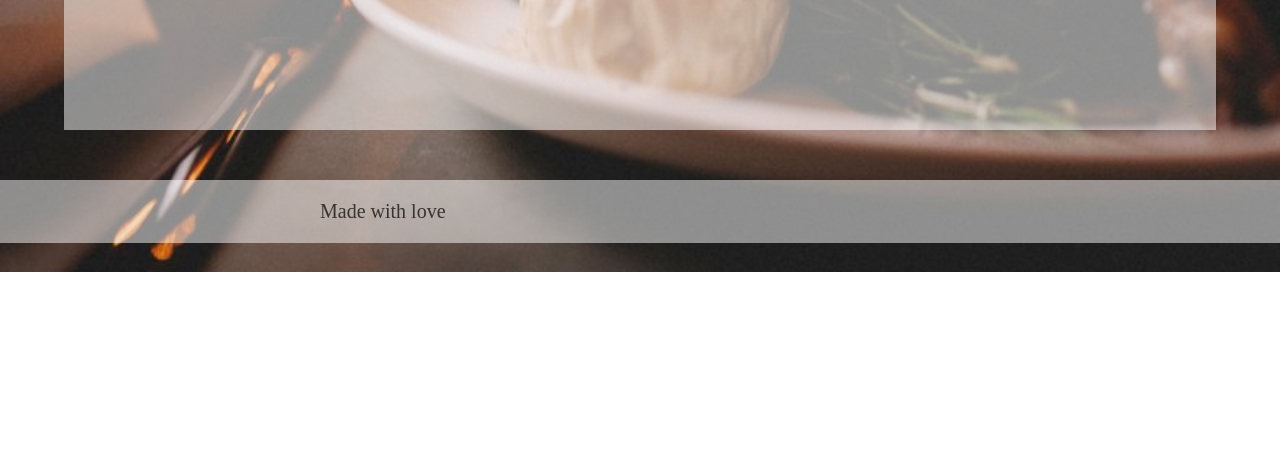
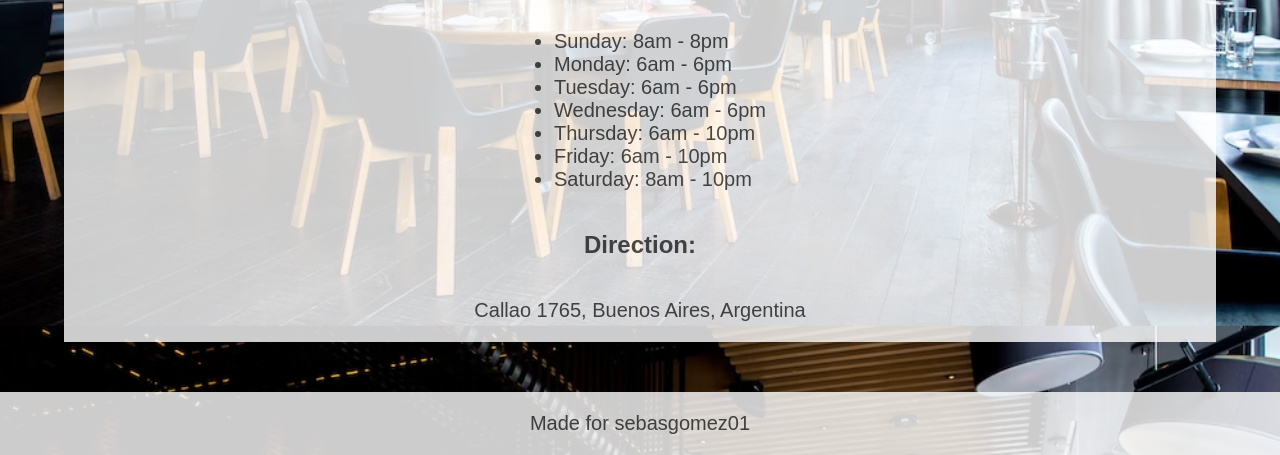
Before and after one commit to sebasgomez01/restaurantPage-TOP, a website built with webpack: page dist/index.html in a window 1280 px wide. Shown: the part 528-983 px from the top of the page. Before the commit the page ends 800 px from the top, so only its background shows below. Built offline with nearby package versions, Linux system fonts and the light colour scheme; a web font is replaced by a local one.

Commit message:
The home tab is already correctly dynamically generated by home.js file

```diff
--- /dev/null
+++ b/src/home.js
@@ -0,0 +1,167 @@
+/*
+
+Este es el HTML que quiero generar dinámicamente
+	<header id="navbar">
+			<nav>
+				<ul id="navList">
+					<li class="listElem">Home</li>
+					<li class="listElem">Menu</li>
+					<li class="listElem">Contact</li>
+				</ul>
+			</nav>
+	</header>
+
+	<div id="mainContent">
+			<div id="description">
+				<h1>Welcome to Puentes Amarillos</h1>
+				<p id="contentP">In Puentes Amarillos we offer a great variety of classics and moderns recipes, always preparate with premium ingredients for a great gastronomy staff
+				</p>
+			</div>
+			<div id="hours">
+				<h2>Hours</h2>
+				<ul>
+					<li>Sunday: 8am - 8pm</li>
+					<li>Monday: 6am - 6pm</li>
+					<li>Tuesday: 6am - 6pm</li>
+					<li>Wednesday: 6am - 6pm</li>
+					<li>Thursday: 6am - 10pm</li>
+					<li>Friday: 6am - 10pm</li>
+					<li>Saturday: 8am - 10pm</li>
+				</ul>
+			</div>
+			<div id="direction">
+				<h2>Direction</h2>
+				<p>Callao 1765, Buenos Aires, Argentina</p>
+			</div>
+
+	</div>
+	<footer>
+		<p id="footerP">
+			Made for
+		</p>
+	</footer>
+
+	</div>
+*/
+
+const content = document.getElementById('content');
+const body = document.getElementById('body');
+const presentationParagraph = 'In Puentes Amarillos we offer a great variety of classics and moderns recipes, always preparate with premium ingredients for a great gastronomy staff'
+const hoursListStrings = [
+	'Sunday: 8am - 8pm',
+	'Monday: 6am - 6pm',
+	'Tuesday: 6am - 6pm',
+	'Wednesday: 6am - 6pm',
+	'Thursday: 6am - 10pm',
+	'Friday: 6am - 10pm',
+	'Saturday: 8am - 10pm'
+];
+const directionParagraph = 'Callao 1765, Buenos Aires, Argentina';
+
+const generateHome = () => {
+	generateHeader();
+	generateMainContent();
+	generateFooter();
+}
+
+function generateHeader() {
+	// Creo el navbar y lo agrego al body#body
+	let navbar = document.createElement('header');
+	navbar.id = 'navbar';
+	content.appendChild(navbar);
+
+	// Creo el nav y lo agrego al navbar
+	let nav = document.createElement('nav');
+	navbar.appendChild(nav);
+
+	// Creo la lista:
+	let navList = document.createElement('ul');
+	navList.id = 'navList';
+	nav.appendChild(navList)
+
+	// Creo los elementos de la lista y los agrego
+	let homeElement = document.createElement('li');
+	homeElement.textContent = 'Home';
+	homeElement.classList.add('listElem');
+	navList.appendChild(homeElement);
+
+	let menuElement = document.createElement('li');
+	menuElement.textContent = 'Menu';
+	menuElement.classList.add('listElem');
+	navList.appendChild(menuElement);
+
+	let contactElement = document.createElement('li');
+	contactElement.textContent = 'Contact';
+	contactElement.classList.add('listElem');
+	navList.appendChild(contactElement);
+}
+
+function generateMainContent() {
+	// Creo el div#mainContent y lo agrego como child de content
+	let mainContent = document.createElement('div');
+	mainContent.id = 'mainContent';
+	content.appendChild(mainContent);
+
+	// Creo el div#description y lo agrego como child de mainContent
+	let description = document.createElement('div');
+	description.id = 'description';
+	mainContent.appendChild(description);
+
+	// Creo el h1 y el p#contentP y los agrego como hijos de description
+	let title = document.createElement('h1');
+	title.textContent = 'Welcome to Puentes Amarillos';
+	description.appendChild(title);
+
+	let contentP = document.createElement('p');
+	contentP.id = 'contentP';
+	contentP.textContent = presentationParagraph;
+	description.appendChild(contentP);
+
+	// Creo el div#hours y lo agrego como child de mainContent
+	let hours = document.createElement('div');
+	hours.id = 'hours';
+	mainContent.appendChild(hours);
+
+	// Creo el h2 y lo agrego como child de div#hours
+	let h2Hours = document.createElement('h2');
+	h2Hours.textContent = 'Hours:'
+	hours.appendChild(h2Hours);
+
+	// Creo la ul y la agrega como child de div#hours
+	let hoursList = document.createElement('ul');
+	hours.appendChild(hoursList);
+
+	// Creo los elementos de la lista y los agrego como child de ul
+	for(let i = 0; i < hoursListStrings.length; i++) {
+		let listElem = document.createElement('li');
+		listElem.textContent = hoursListStrings[i];
+		hoursList.appendChild(listElem);
+	}
+
+	// Creo el div#direction y lo agrego como child de mainContent
+	let direction = document.createElement('div');
+	direction.id = 'direction';
+	mainContent.appendChild(direction);
+
+	// Creo el h2 y el p y los agrego como childs de direction
+	let h2Direction = document.createElement('h2');
+	h2Direction.textContent = 'Direction:'
+	direction.appendChild(h2Direction);
+
+	let pDirection = document.createElement('p');
+	pDirection.textContent = 'Callao 1765, Buenos Aires, Argentina';
+	direction.appendChild(pDirection);
+}
+
+function generateFooter() {
+	// Creo el elemento footer y lo agrego como child de #content
+	let footer = document.createElement('footer');
+	content.appendChild(footer);
+
+	// Creo el p#footerP y lo agrego como child del footer:
+	let footerP = document.createElement('p');
+	footerP.textContent = 'Made for sebasgomez01'
+	footer.appendChild(footerP);
+}
+
+export { generateHome };
--- a/src/index.js
+++ b/src/index.js
@@ -1 +1,3 @@
-console.log("Hola pelotudo");
+import { generateHome } from './home';
+
+generateHome();
```
Also changed, not shown: dist/index.html, dist/main.js, dist/styles.css, src/contact.js (added), src/menu.js (added).
